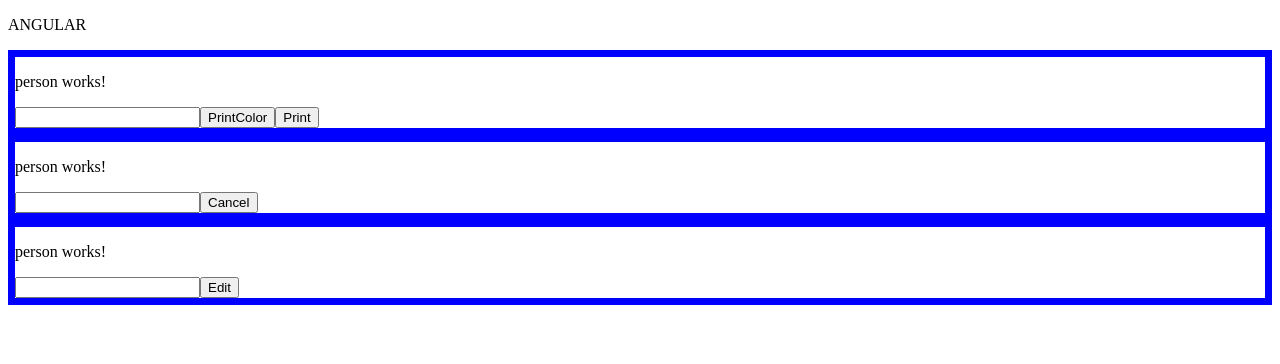
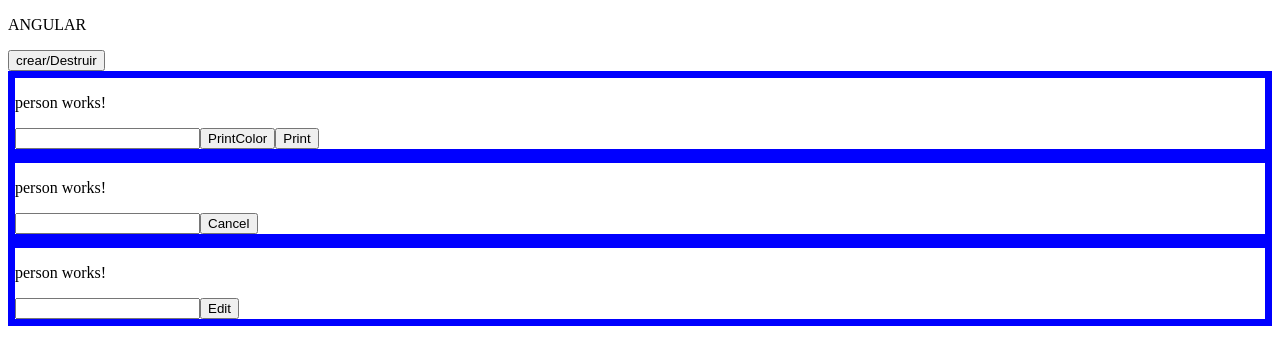
Before and after one commit to cricripaz/angular-train-2022, an Angular app: page / in a window 1280 px wide. Shown: the top 364 px of the page. Built offline with nearby package versions, Linux system fonts and the light colour scheme.

Commit message:
[12-08-2022 task 2] OnDestroy , *ngIF , hidden

```diff
--- a/src/app/app.component.html
+++ b/src/app/app.component.html
@@ -1,11 +1,12 @@
 <p>ANGULAR</p>
 
-<app-person>
+<button (click)="enablePerson = !enablePerson">crear/Destruir</button>
+<app-person *ngIf="enablePerson">
   <button>PrintColor</button>
   <button>Print</button>
 </app-person>
 
-<app-person>
+<app-person [hidden]="!enablePerson">
   <button>Cancel</button>
 </app-person>
 
--- a/src/app/app.component.ts
+++ b/src/app/app.component.ts
@@ -7,4 +7,9 @@
 })
 export class AppComponent {
   title = 'project';
+
+
+  enablePerson : boolean = true;
+
+
 }
--- a/src/app/person/person.component.ts
+++ b/src/app/person/person.component.ts
@@ -6,6 +6,7 @@
   Component,
   DoCheck,
   Input,
+  OnDestroy,
   OnInit,
 } from '@angular/core';
 
@@ -21,11 +22,15 @@
     DoCheck,
     AfterContentChecked,
     AfterViewChecked,
-    AfterViewInit
+    AfterViewInit,
+    OnDestroy
 {
   @Input() name: string = '';
 
   constructor() {}
+  ngOnDestroy(): void {
+    console.log('ngOnDestroy');
+  }
   ngAfterViewInit(): void {
     console.log('ngAfterViewInit');
   }
```
